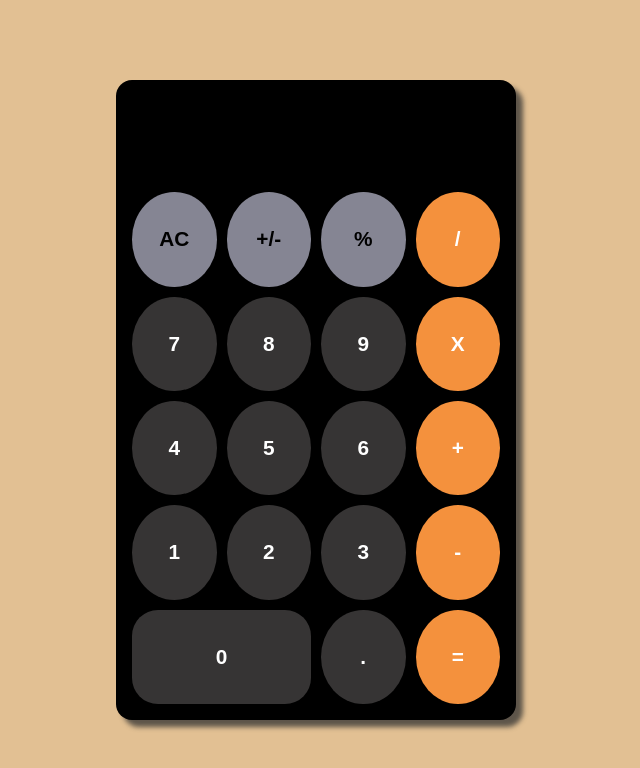
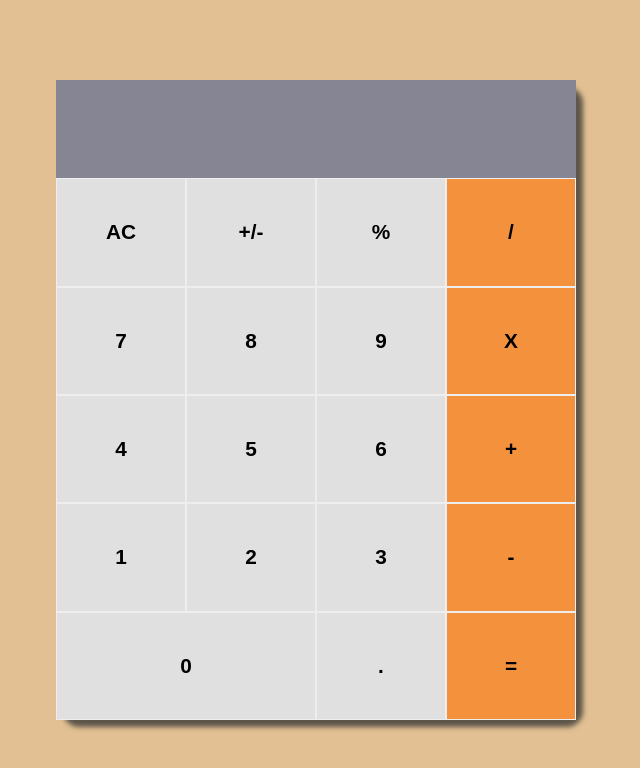
Before and after one commit to AhmedMohsen600/math-calc, a React (Create React App) app: page / in a window 1280 px wide. Shown: the top 768 px of the page, without its empty margins (324-964 px from the left). Built offline with nearby package versions, Linux system fonts and the light colour scheme.

Commit message:
change result color

```diff
--- a/src/components/button/styles/button.css
+++ b/src/components/button/styles/button.css
@@ -1,25 +1,15 @@
 .btn {
   display: grid;
   place-content: center;
-  background-color: rgb(54, 52, 52);
-  border-radius: 50%;
-  color: #fff;
+  background-color: #e0e0e0;
+  color: #000;
   cursor: pointer;
   font-weight: bold;
-  border: 0;
   font-size: 1.3rem;
+  border: 1px solid #eee;
 }
 
 .btn:hover {
-  background-color: #858593;
-}
-
-.light-gray {
-  background-color: #858593;
-  color: #000;
-}
-
-.light-gray:hover {
   background-color: #fff;
 }
 
@@ -34,7 +24,6 @@
 
 .zero {
   grid-column: 1 / span 2;
-  border-radius: 26px;
   place-content: unset;
   align-items: center;
 }
--- a/src/components/calculator/styles/calculator.css
+++ b/src/components/calculator/styles/calculator.css
@@ -3,5 +3,4 @@
   height: 100%;
   width: 100%;
   grid-template-columns: repeat(4, 1fr);
-  gap: 10px;
 }
--- a/src/components/output/styles/output.css
+++ b/src/components/output/styles/output.css
@@ -5,4 +5,5 @@
   padding: 0.5rem;
   font-size: 4rem;
   overflow: hidden;
+  background-color: #858593;
 }
--- a/src/index.css
+++ b/src/index.css
@@ -16,9 +16,8 @@ body {
 
 .container {
   height: 80vh;
-  width: 50vh;
+  width: 65vh;
   background-color: #000;
   border-radius: 1rem;
-  padding: 1rem;
   box-shadow: 7px 7px 5px 0 rgba(50, 50, 50, 0.75);
 }
```
